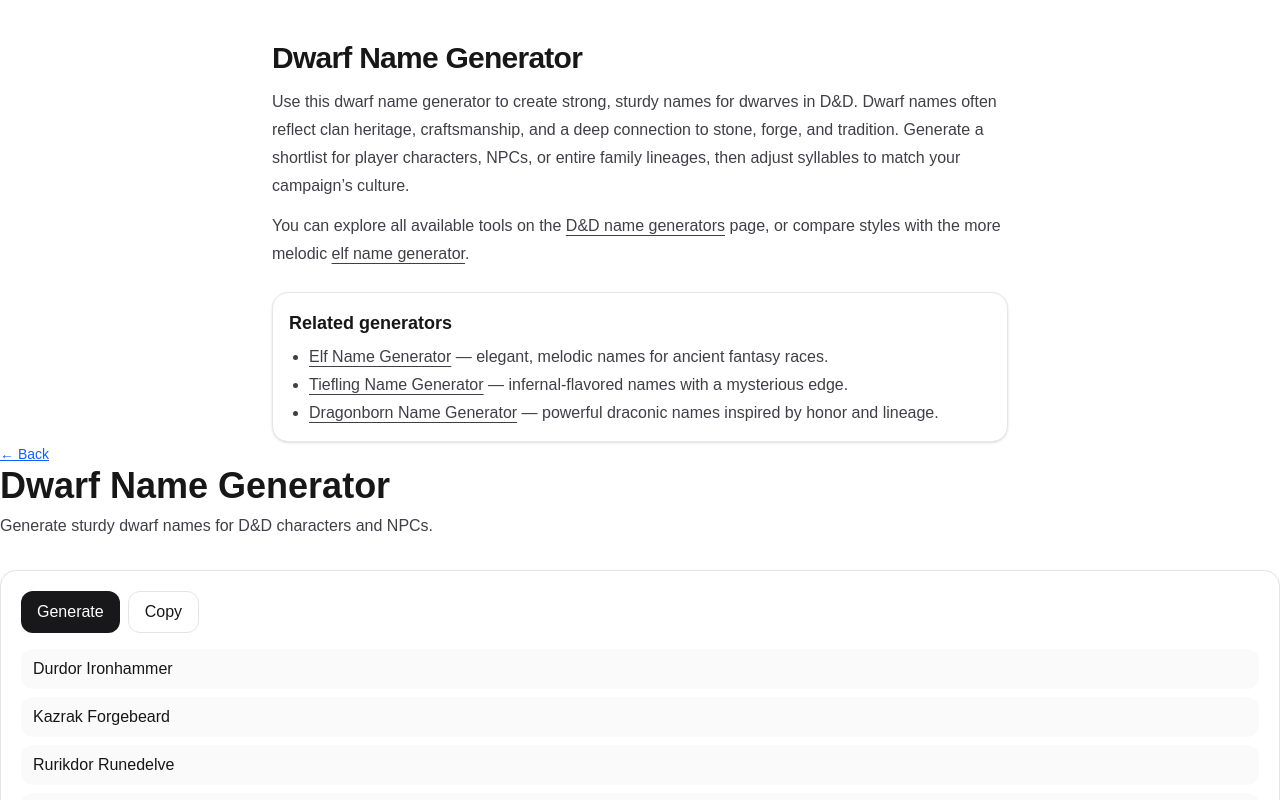
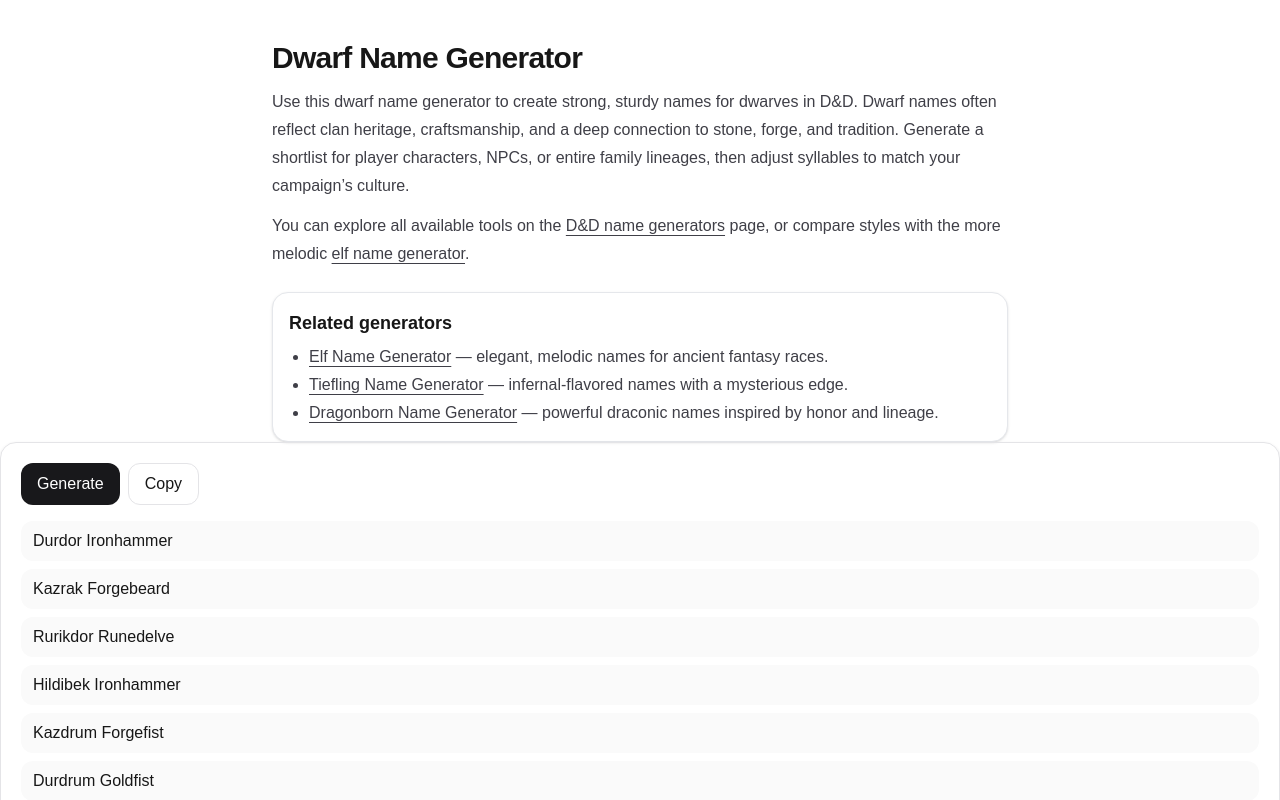
Before and after one commit to Get-1104/dnd-name-generator, a Next.js app: page /dwarf in a window 1280 px wide. Shown: the top 800 px of the page. Built offline with nearby package versions, Linux system fonts and the light colour scheme; no server answers.

Commit message:
feat: add hideHeader to NameGenerator to avoid duplicate H1

```diff
--- a/app/dwarf/page.tsx
+++ b/app/dwarf/page.tsx
@@ -87,6 +87,7 @@ export default function DwarfPage() {
       </section>
 
       <NameGenerator
+        hideHeader
         title={title}
         description={description}
         parts={{
--- a/components/NameGenerator.tsx
+++ b/components/NameGenerator.tsx
@@ -27,6 +27,12 @@ type Props = {
    * 中文用 ""
    */
   separator?: string;
+
+  /**
+   * 是否隐藏顶部标题区（Back + H1 + description）
+   * 用于外层页面已经提供了自己的 H1/Intro 时，避免重复 H1
+   */
+  hideHeader?: boolean;
 };
 
 function pick<T>(arr: T[]) {
@@ -51,6 +57,7 @@ export default function NameGenerator({
   generateLabel = "Generate",
   copyLabel = "Copy",
   separator = " ", // ✅ 默认英文有空格
+  hideHeader = false,
 }: Props) {
   const [names, setNames] = useState<string[]>(
     () => Array.from({ length: initialCount }, () => makeName(parts, separator))
@@ -60,6 +67,7 @@ export default function NameGenerator({
 
   return (
     <main className="space-y-8">
+      {!hideHeader && (
         <header className="space-y-2">
           <a className="text-sm text-blue-600 underline" href={backHref}>
             ← Back
@@ -67,6 +75,7 @@ export default function NameGenerator({
           <h1 className="text-4xl font-bold">{title}</h1>
           <p className="text-zinc-700 max-w-3xl">{description}</p>
         </header>
+      )}
 
       <div className="rounded-2xl border border-zinc-200 p-5 shadow-sm space-y-4">
         <div className="flex gap-2">
```
Lines whose indentation alone changed are shown as unchanged.
